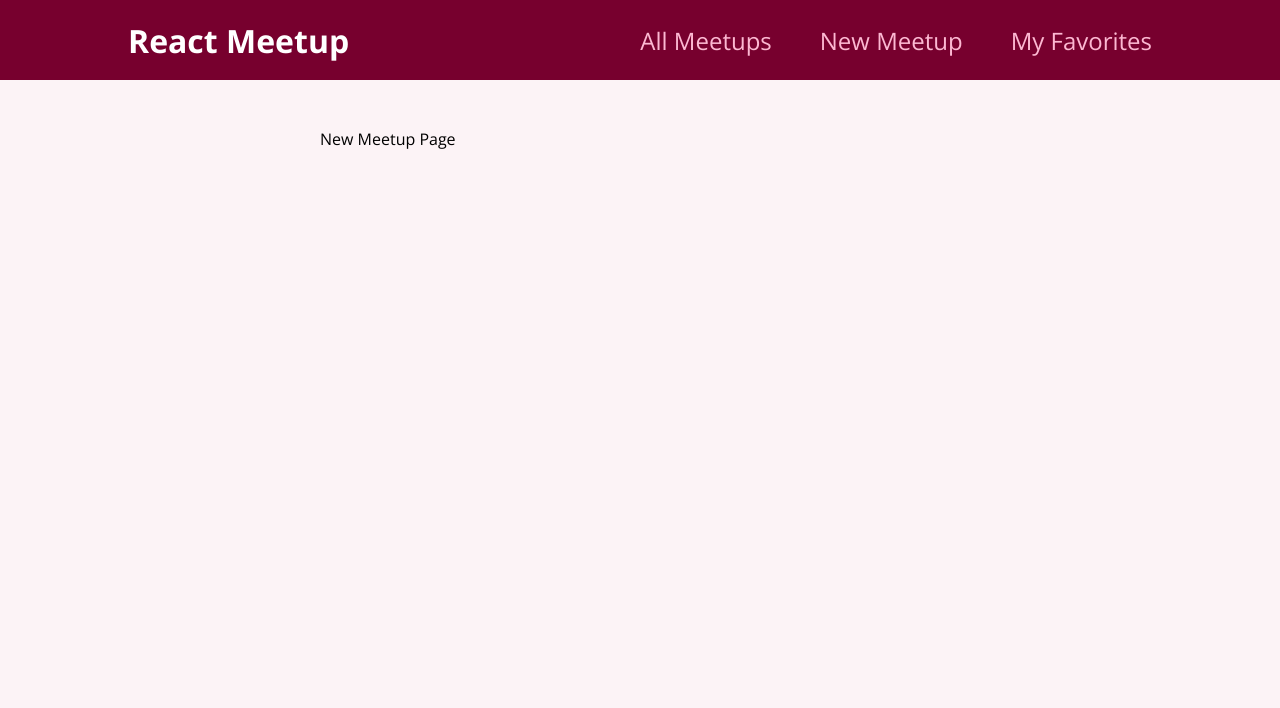
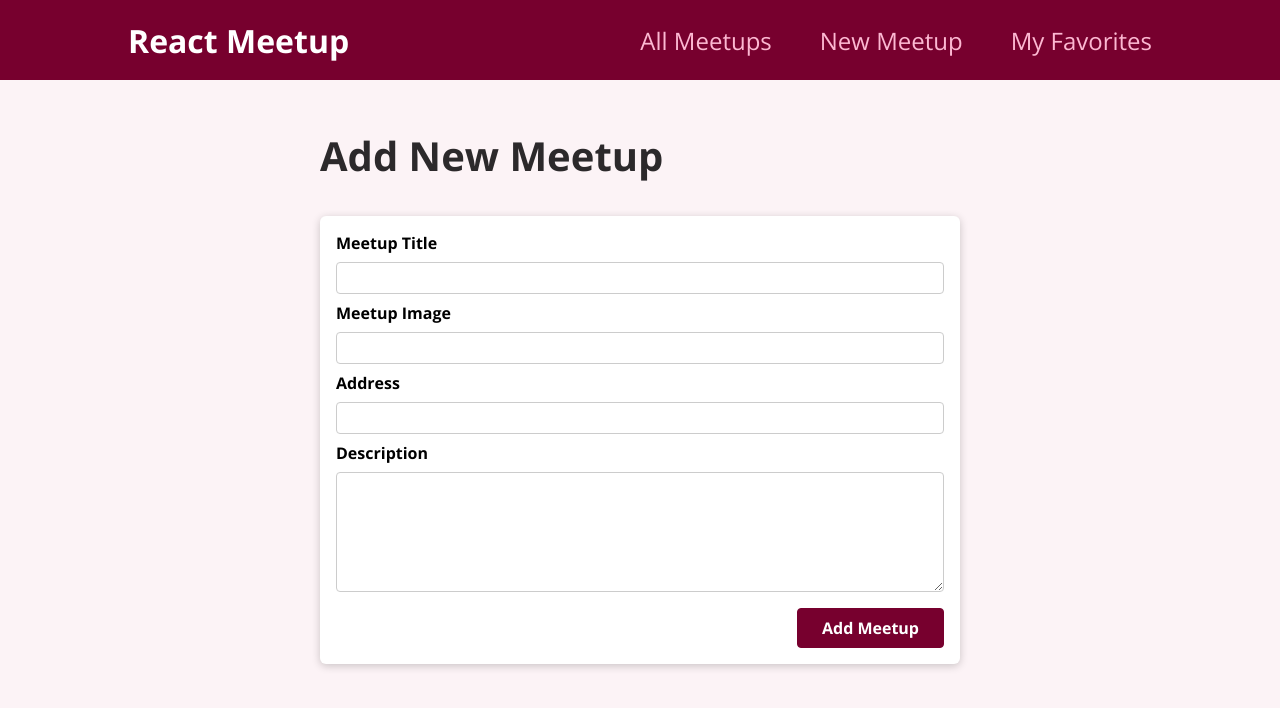
Before and after one commit to dangjogvara/react-refreshener, a React (Create React App) app: page /new-meetup in a window 1280 px wide. Shown: the top 708 px of the page. Built offline with nearby package versions, Linux system fonts and the light colour scheme.

Commit message:
designing form

```diff
--- /dev/null
+++ b/src/components/meetups/NewMeetupForm.tsx
@@ -0,0 +1,32 @@
+import Card from "../ui/Card";
+import classes from './NewMeetupForm.module.css'
+
+function NewMeetupForm() {
+    return (
+        <Card>
+            <form className={classes.form}>
+                <div className={classes.control}>
+                    <label htmlFor="title">Meetup Title</label>
+                    <input type="text" required id="title" />
+                </div>
+                <div className={classes.control}>
+                    <label htmlFor="image">Meetup Image</label>
+                    <input type="url" required id="image" />
+                </div>
+                <div className={classes.control}>
+                    <label htmlFor="address">Address</label>
+                    <input type="text" required id="address" />
+                </div>
+                <div className={classes.control}>
+                    <label htmlFor="description">Description</label>
+                    <textarea id="description" rows={5} required></textarea>
+                </div>
+                <div className={classes.actions}>
+                    <button>Add Meetup</button>
+                </div>
+            </form>
+        </Card>
+    )
+}
+
+export default NewMeetupForm
--- a/src/pages/NewMeetup.tsx
+++ b/src/pages/NewMeetup.tsx
@@ -1,5 +1,10 @@
+import NewMeetupForm from "../components/meetups/NewMeetupForm";
+
 function NewMeetupPage() {
-  return <div>New Meetup Page</div>;
+    return <section>
+        <h1>Add New Meetup</h1>
+        <NewMeetupForm />
+    </section>
 }
 
 export default NewMeetupPage;
```
